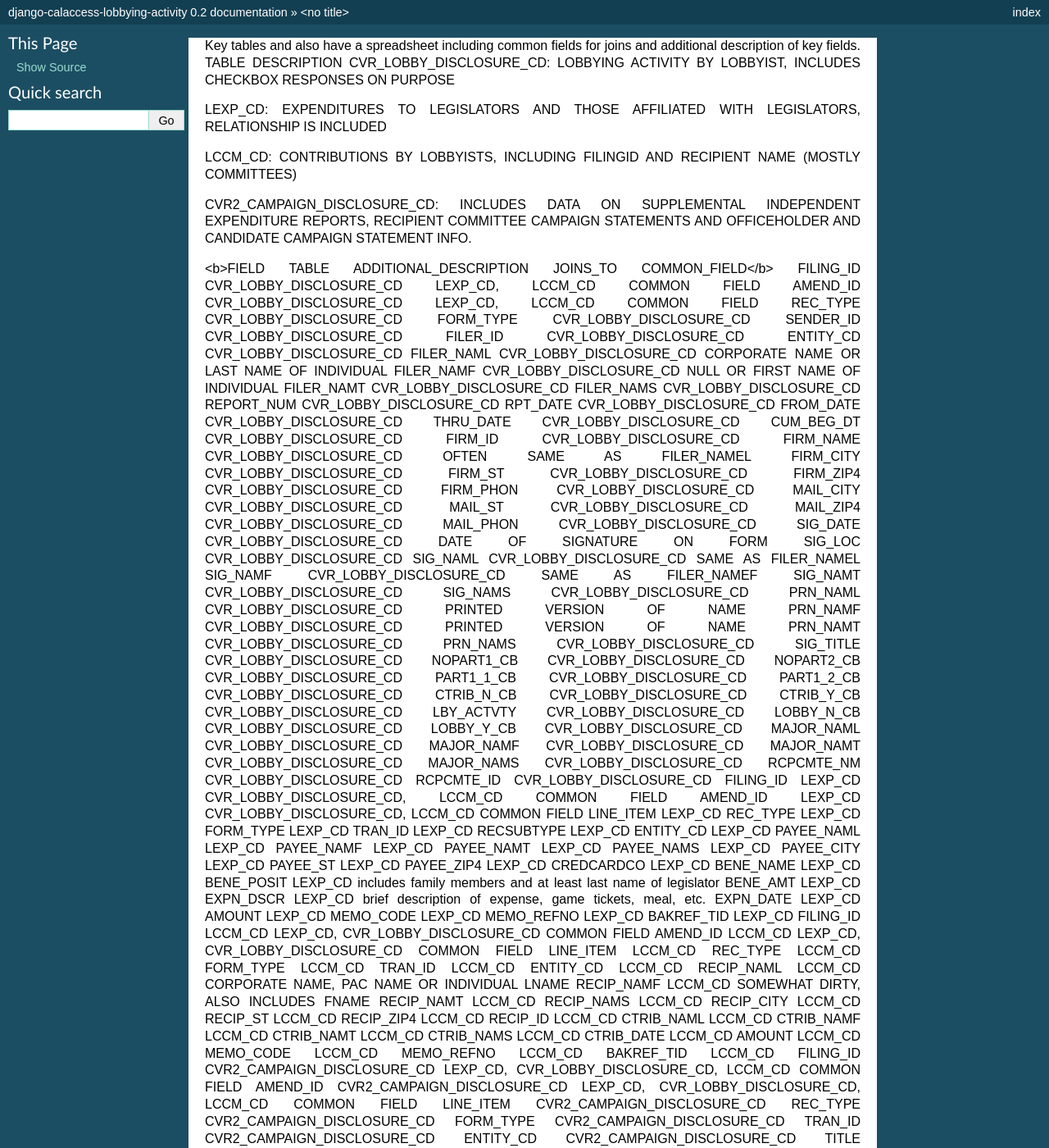
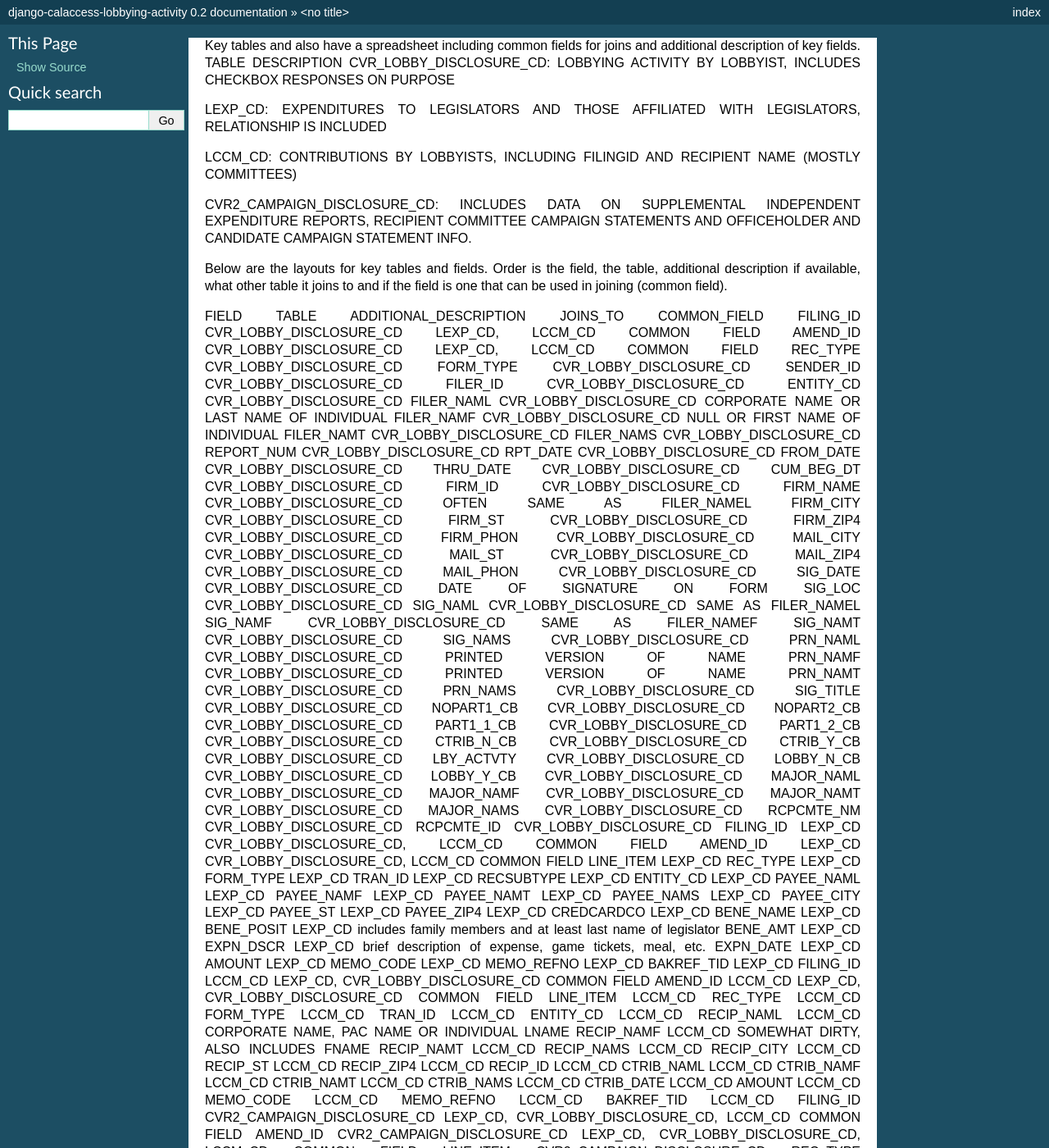
Before and after one commit to palewire/django-calaccess-lobbying-browser, a Sphinx documentation site: the page built from docs/record-layout.rst, in a window 1280 px wide and 1400 px high. Shown: the whole window at 82% size. Built offline with Sphinx 7.4.7, drawn with Linux system fonts in a browser that asks for light colours; some of the changed text lies outside the part shown.

Commit message:
Update record-layout.rst

```diff
--- a/docs/record-layout.rst
+++ b/docs/record-layout.rst
@@ -8,7 +8,9 @@ LCCM_CD:	CONTRIBUTIONS BY LOBBYISTS, INCLUDING FILINGID AND RECIPIENT NAME (MOST
 
 CVR2_CAMPAIGN_DISCLOSURE_CD:	INCLUDES DATA ON SUPPLEMENTAL INDEPENDENT EXPENDITURE REPORTS, RECIPIENT COMMITTEE CAMPAIGN STATEMENTS AND OFFICEHOLDER AND CANDIDATE CAMPAIGN STATEMENT INFO.
 
-<b>FIELD	TABLE	ADDITIONAL_DESCRIPTION	JOINS_TO	COMMON_FIELD</b>
+Below are the layouts for key tables and fields. Order is the field, the table, additional description if available, what other table it joins to and if the field is one that can be used in joining (common field).
+
+FIELD	TABLE	ADDITIONAL_DESCRIPTION	JOINS_TO	COMMON_FIELD
 FILING_ID	CVR_LOBBY_DISCLOSURE_CD		LEXP_CD, LCCM_CD	COMMON FIELD
 AMEND_ID	CVR_LOBBY_DISCLOSURE_CD		LEXP_CD, LCCM_CD	COMMON FIELD
 REC_TYPE	CVR_LOBBY_DISCLOSURE_CD
```
